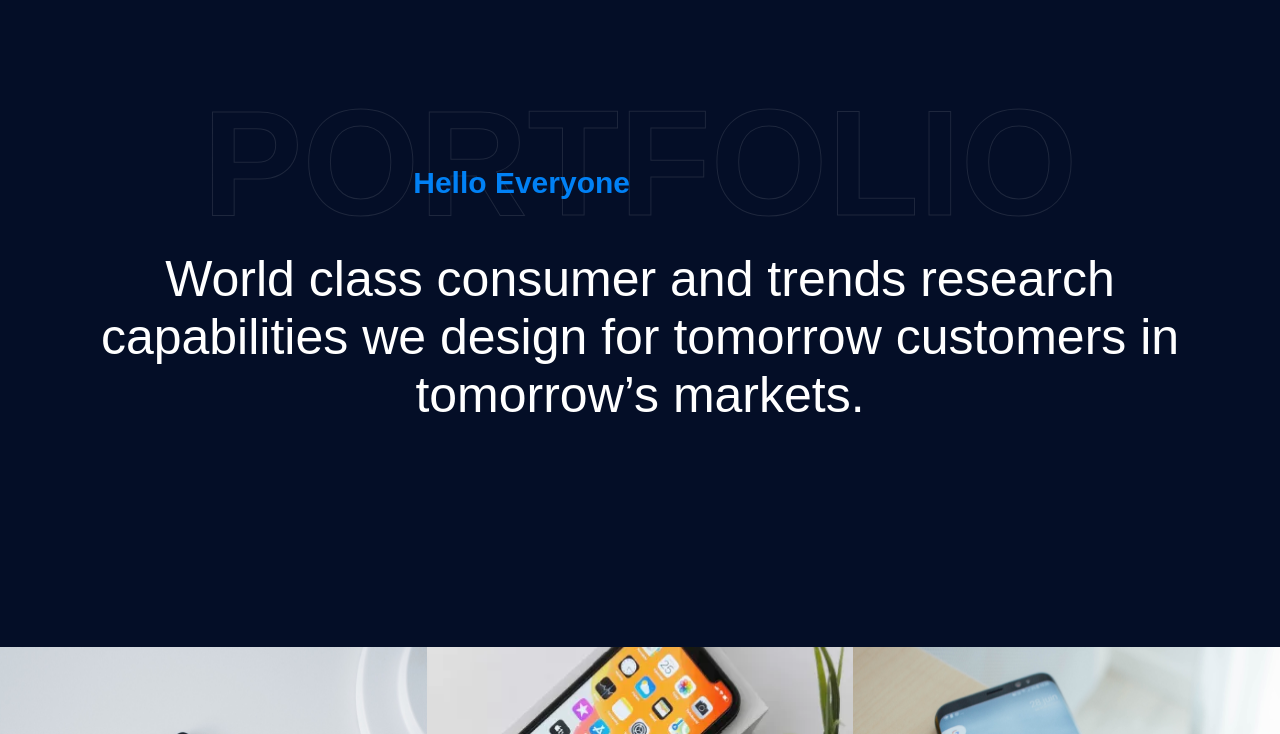
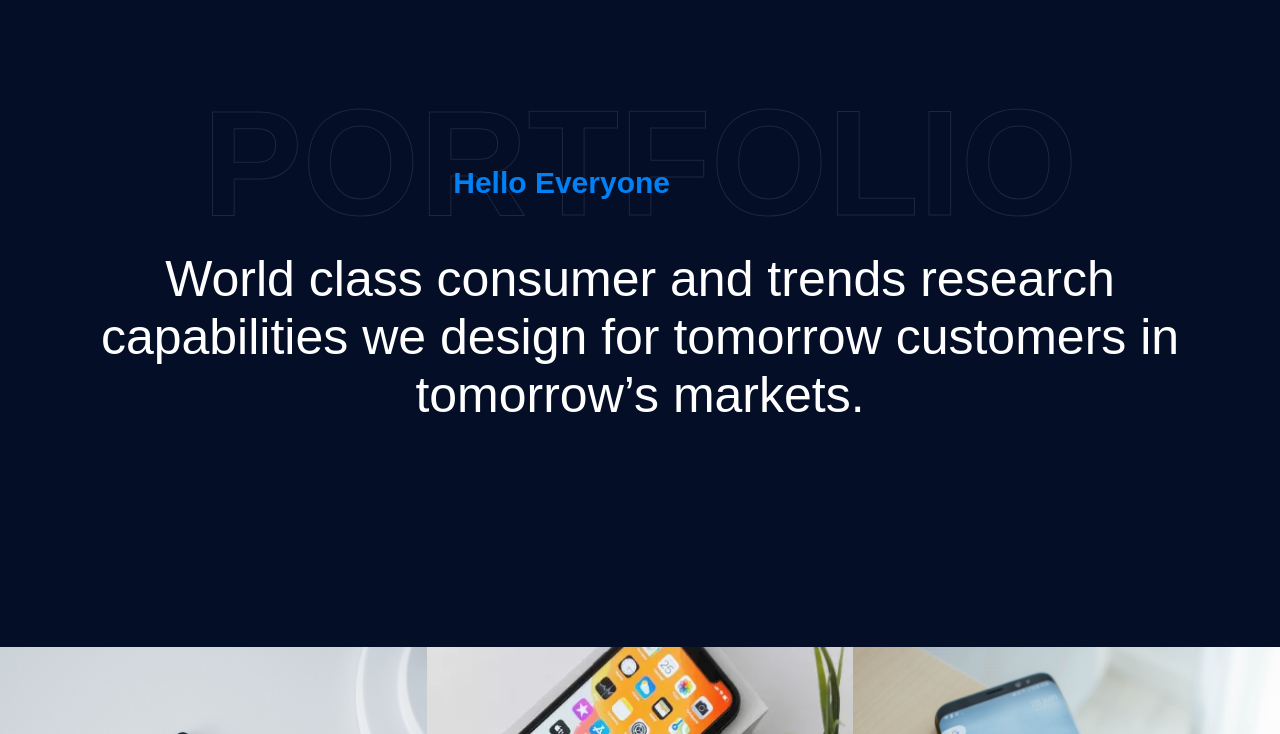
Before and after one commit to Mohamed-0sama/Portfolio, a plain HTML site: page index.html in a window 1280 px wide. Shown: the part 66-800 px from the top of the page. Drawn offline with Linux system fonts and the light colour scheme.

Commit message:
Update style.css

```diff
--- a/css/style.css
+++ b/css/style.css
@@ -67,7 +67,7 @@ a {
   font-size: 30px;
   position: absolute;
   top: 232px;
-  right: 650px;
+  right: 610px;
 }
 .portfolio p {
   text-align: center;
```
